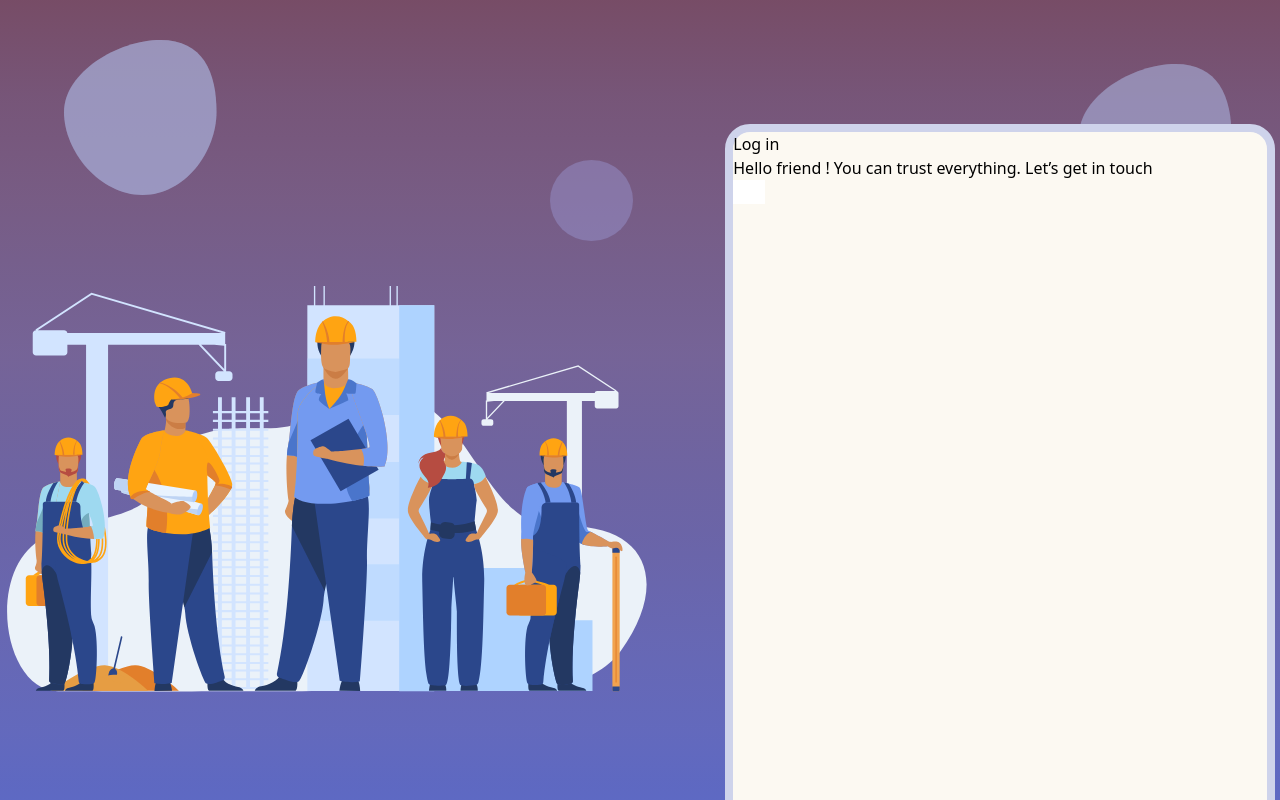
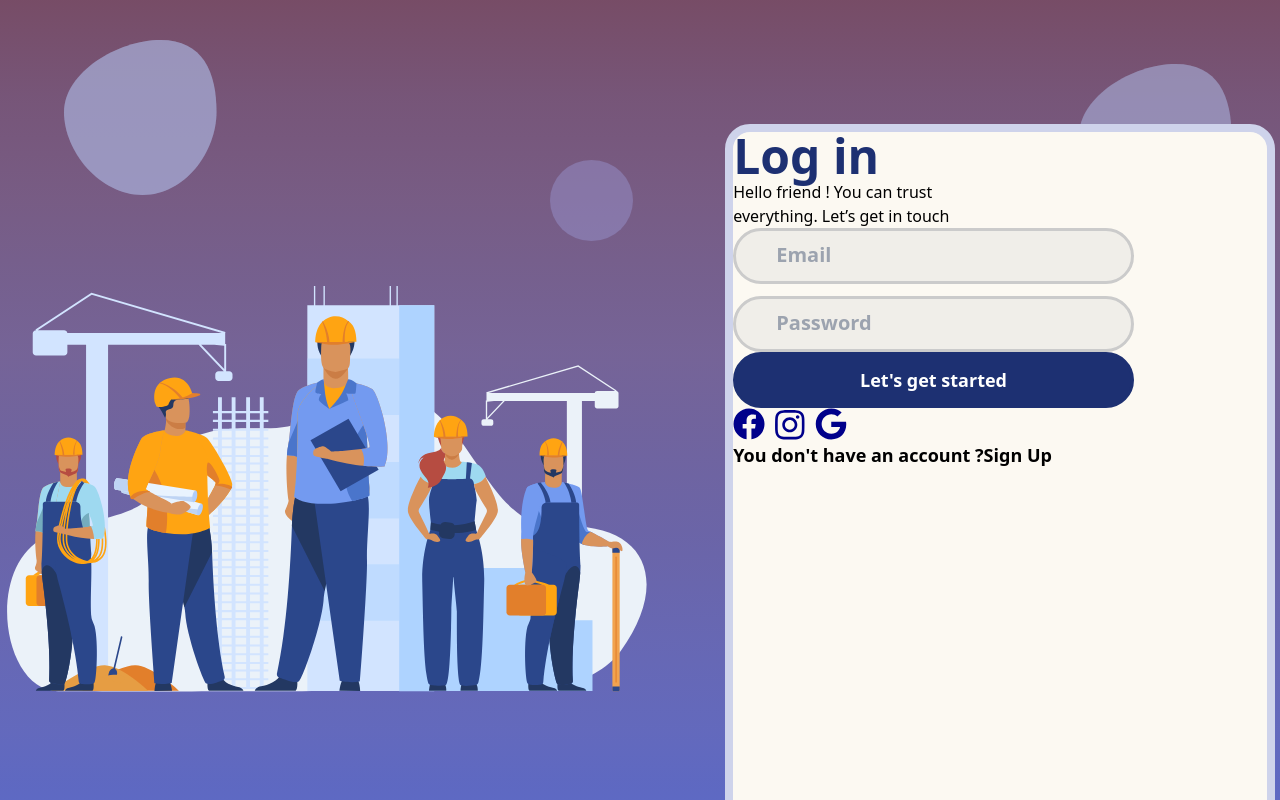
Before and after one commit to AhmedSEHILI/JoSeFinder, a React (Create React App) app: page / in a window 1280 px wide. Shown: the top 800 px of the page. Built offline with nearby package versions, Linux system fonts and the light colour scheme.

Commit message:
login page

```diff
--- a/package.json
+++ b/package.json
@@ -10,6 +10,7 @@
     "leaflet": "^1.9.3",
     "react": "^18.2.0",
     "react-dom": "^18.2.0",
+    "react-icons": "^4.7.1",
     "react-leaflet": "^4.2.0",
     "react-responsive-system": "^0.10.2",
     "react-router-dom": "^6.4.3",
--- /dev/null
+++ b/src/SIgnUp/LoginButton.js
@@ -0,0 +1,11 @@
+import React from 'react';
+
+function LoginButton(props) {
+    return (
+        <div className="flex justify-center items-center rounded-[60px] w-[75%] h-14 bg-DarkBlue text-white font-bold text-lg border-DarkBlue border-[3px] hover:text-DarkBlue hover:bg-transparent">
+            Let's get started
+        </div>
+    );
+}
+
+export default LoginButton;
--- a/src/SIgnUp/LoginCard.js
+++ b/src/SIgnUp/LoginCard.js
@@ -1,12 +1,31 @@
 import React from 'react';
+import LoginButton from './LoginButton';
+import { FaFacebook, FaInstagram, FaGoogle } from 'react-icons/fa';
+
+
 
 function LoginCard(props) {
     return (
         <div className="w-[550px] h-[730px] bg-[#FCF9F2] border-solid border-[8px] border-[#CED3EB] rounded-[25px] flex flex-col">
-            <h2 className="">Log in</h2>
-            <p className="">Hello friend ! You can trust everything. Let’s get in touch</p>
-            <input type="text" className="w-8"/>
+            <h2 className="font-extrabold text-5xl text-DarkBlue">Log in</h2>
+            <p className="">Hello friend ! You can trust<br /> everything. Let’s get in touch</p>
+            <div className="flex flex-col gap-3">
+                <input type="text" placeholder="Email" className="h-14 w-[75%] rounded-[60px] border-[3.5px] border-MyGrey bg-MyGrey bg-opacity-25 px-6 placeholder:text-Grey placeholder:font-semibold placeholder:text-xl placeholder:pl-4"/>
+                <input type="text" placeholder="Password" className="h-14 w-[75%] rounded-[60px] border-[3.5px] border-MyGrey bg-MyGrey bg-opacity-25 px-6 placeholder:text-Grey placeholder:font-semibold placeholder:text-xl placeholder:pl-4"/>
+            </div>
+            <LoginButton />
+            <div className="flex flex-row gap-2">
 
+            <FaFacebook style={{ fontSize: '2em', color: 'darkblue' }} />
+            <FaInstagram style={{ fontSize: '2.1em', color: 'darkblue' }} />
+            <FaGoogle style={{ fontSize: '2em', color: 'darkblue'}} />
+
+
+            </div>
+            <div className="flex flex-row">
+                <p className="font-semibold text-lg">You don't have an account ? </p>
+                <p className="font-bold text-lg">Sign Up</p>
+            </div>
         </div>
     );
 }
--- a/tailwind.config.js
+++ b/tailwind.config.js
@@ -4,7 +4,12 @@ module.exports = {
     "./src/**/*.{js,jsx,ts,tsx}",
   ],
   theme: {
-    extend: {},
+    extend: {
+      colors: {
+        'DarkBlue': '#1D3072',
+        'MyGrey': '#CBCBCB'
+      },
+    },
     screens: {
       'sm': '640px',
       // => @media (min-width: 640px) { ... }
@@ -27,7 +32,8 @@ module.exports = {
       'xxll': '1750px',
       // => @media (min-width: 1536px) { ... }
 
-    },
+    }
   },
+
   plugins: [],
 }
```
Also changed, not shown: 1 other file (tests, documents, lock files or other folders).
